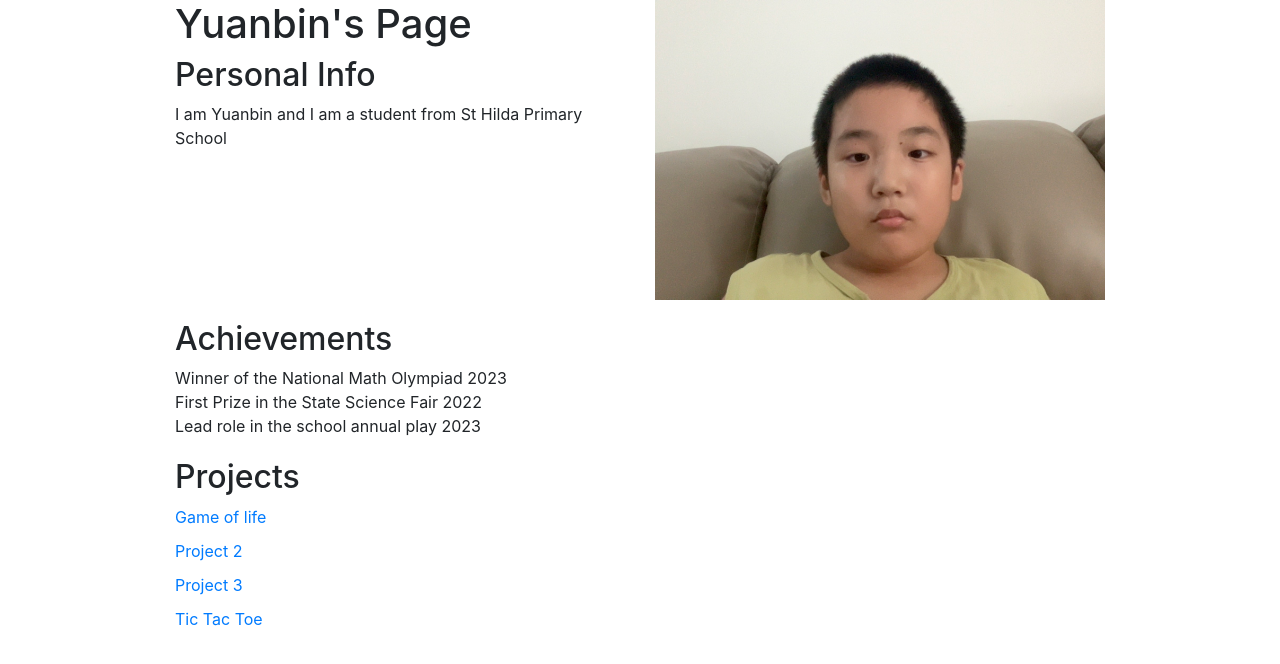
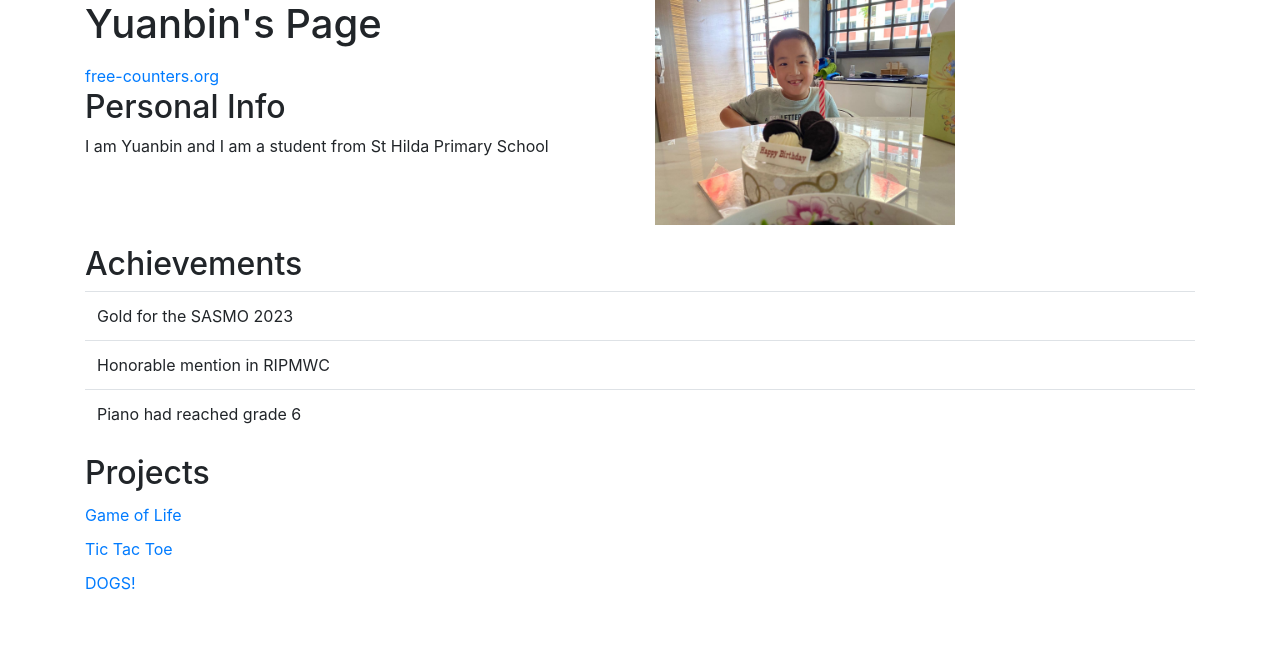
Before and after one commit to gaoyuanbin/yuanbin_website, a plain HTML site: page index.html in a window 1280 px wide. Drawn offline with nearby package versions, Linux system fonts and the light colour scheme; a script that the page names is missing.

Commit message:
changed: added Dogs added gameof life
added tictactoe

```diff
--- a/index.html
+++ b/index.html
@@ -3,70 +3,60 @@
 <head>
     <meta charset="UTF-8">
     <title>Yuanbin's Page</title>
-
-    <!-- Add Bootstrap CSS here -->
     <link href="https://stackpath.bootstrapcdn.com/bootstrap/4.3.1/css/bootstrap.min.css" rel="stylesheet">
-
     <style>
-
         .center-container {
-            width: 960px;
-            margin: 0 auto; /* Centers the container */
+            margin: 0 auto;
         }
 
-        .flex-container {
-            display: flex; /* Enables Flexbox */
-            justify-content: space-between; /* Spaces out the child elements */
-            align-items: flex-start; /* Aligns items to the top */
-        }
-
-        .info {
-            flex-grow: 1; /* Allows the text section to grow and use available space */
-        }
-
-        .achievements, .projects {
-            margin-top: 20px; /* Adds some space above the section */
+        .achievements {
+            margin-top: 20px;
         }
 
         .projects a {
-            display: block; /* Makes each link a block element */
-            margin-bottom: 10px; /* Adds space between links */
+            display: block;
+            margin-top: 10px;
+            margin-bottom: 10px;
         }
     </style>
 </head>
 <body>
 <div class="container center-container">
-    <div class="row flex-container">
-        <div class="col-md-6 info">
-            <h1>Yuanbin's Page</h1>
+    <div class="row">
+        <div class="col-md-6 mb-4">
+            <h1 class="mb-3">Yuanbin's Page</h1>
+            <a href='https://www.free-counters.org/'>free-counters.org</a> <script type='text/javascript' src='https://www.freevisitorcounters.com/auth.php?id=4d3e7ddec21fa5f7d1576e1b4bf44b37c39d546f'></script>
+            <script type="text/javascript" src="https://www.freevisitorcounters.com/en/home/counter/1151553/t/0"></script>
             <h2>Personal Info</h2>
             <p>I am Yuanbin and I am a student from St Hilda Primary School</p>
         </div>
         <div class="col-md-6">
-            <img src="yuanbin.jpg" alt='yuanbin' class="img-fluid">
+            <img src="IMG_0371.JPG " alt='Yuanbin' class="img-fluid" width=300>
         </div>
     </div>
 
     <div class="achievements">
         <h2>Achievements</h2>
-        <ul class="list-unstyled">
-            <li>Winner of the National Math Olympiad 2023</li>
-            <li>First Prize in the State Science Fair 2022</li>
-            <li>Lead role in the school annual play 2023</li>
-            <!-- Add more achievements as needed -->
-        </ul>
+        <table class="table">
+            <tbody>
+            <tr>
+                <td>Gold for the SASMO 2023</td>
+            </tr>
+            <tr>
+                <td>Honorable mention in RIPMWC</td>
+            </tr>
+            <tr>
+                <td>Piano had reached grade 6</td>
+            </tr>
+            </tbody>
+        </table>
     </div>
 
     <div class="projects">
         <h2>Projects</h2>
-        <ul class="list-unstyled">
-            <li><a href="/game-of-life">Game of life</a></li>
-            <li><a href="http://link-to-project2.com">Project 2</a></li>
-            <li><a href="http://link-to-project3.com">Project 3</a></li>
-
-            <li><a href="/tic-tac-toe">Tic Tac Toe</a></li>
-            <!-- Add more projects as needed -->
-        </ul>
+        <a href="./game-of-life" class="project-link">Game of Life</a>
+        <a href="./tic-tac-toe" class="project-link">Tic Tac Toe</a>
+        <a href="./dogs" class = 'project-link'>DOGS!</a>
     </div>
 </div>
 <script src="https://code.jquery.com/jquery-3.3.1.slim.min.js"></script>
```
Also changed, not shown: dogs/index.html (added, +19 -0 lines), dogs/js.js (added, +10 -0 lines), game-of-life/index.html (+56 -17 lines), IMG_0371.JPG (added).
